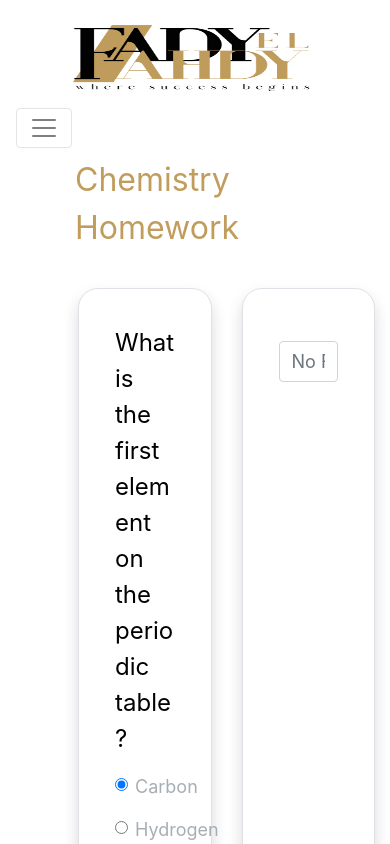
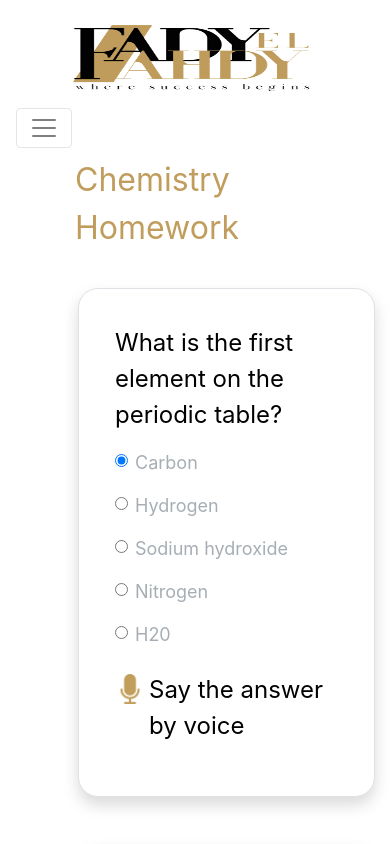
Before and after one commit to SamaAlshareef/FadyElfahdyProject, a React (Create React App) app: page /homeworks in a window 390 px wide. Shown: the top 844 px of the page. Built offline with nearby package versions, Linux system fonts and the light colour scheme.

Commit message:
Footer fix2

```diff
--- a/src/Components/Questions.jsx
+++ b/src/Components/Questions.jsx
@@ -11,7 +11,7 @@ class Questions extends Component {
             <p className="header">Chemistry Homework</p>
             <div className="row d-flex justify-content-start ml-5">
 
-                <div className="col-6">
+                <div className="col-sm-6">
                 <div class="card border border-round shadow p-3 mb-5 bg-white rounded">
                     <div class="card-body">
                     <p className="title-font">What is the first element on the periodic table?</p>
@@ -60,7 +60,7 @@ class Questions extends Component {
 
 
                 </div>
-                <div className="col-6">
+                <div className="col-sm-6">
                 <div class="card border border-round shadow p-3 mb-5 bg-white rounded feedback mb-5">
                     <div class="card-body">
                         <p  className=""></p>
```
